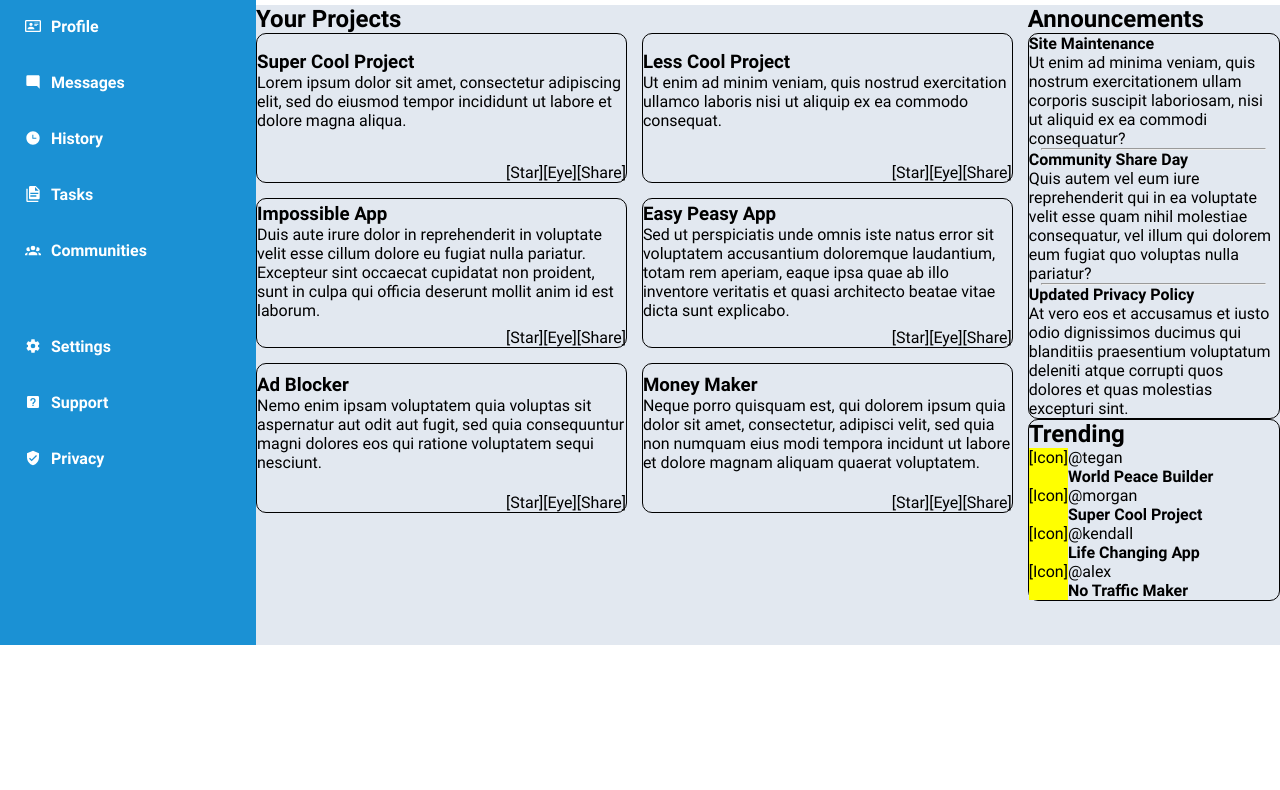
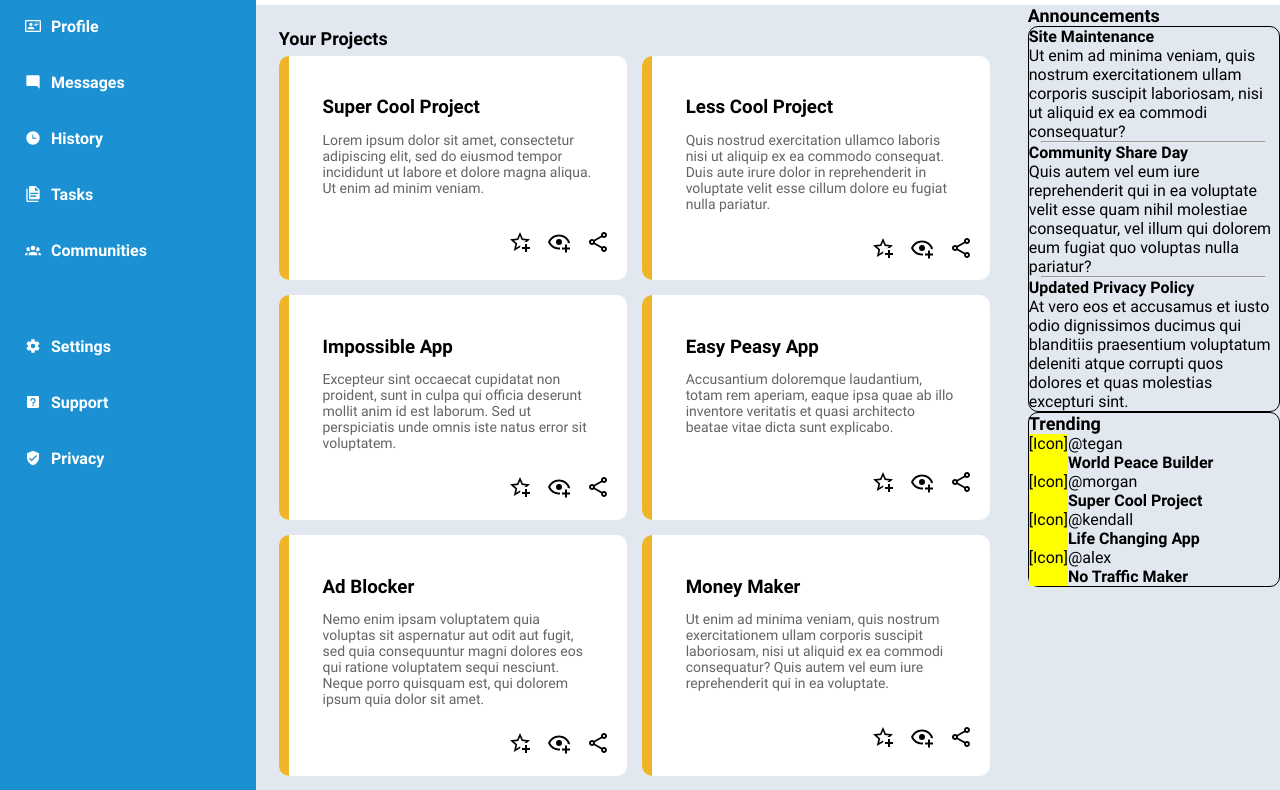
Before and after one commit to reneexie01/odin-admin-dashboard, a plain HTML site: page index.html in a window 1280 px wide. Shown: the part 155-945 px from the top of the page. Before the commit the page ends 800 px from the top, so only its background shows below. Drawn offline with Linux system fonts and the light colour scheme.

Commit message:
Updated styles for cards

```diff
--- a/index.html
+++ b/index.html
@@ -12,28 +12,28 @@
             <div class="dashboard"><img src="/icons/view-dashboard.svg" alt="dashboard-icon" class="dashboard-icon"><h1>Dashboard</h1></div>
             <div class="sidebar-navigation">
                 <div class="spacer"></div>
-                <div><img src="/icons/home.svg" alt="home-icon" class="dashboard-icon"><a href="#">Home</a></div>
-                <div><img src="/icons/card-account-details-outline.svg" alt="profile-icon" class="dashboard-icon"><a href="#">Profile</a></div>
-                <div><img src="/icons/message-reply.svg" alt="message-reply" class="dashboard-icon"><a href="#">Messages</a></div>
-                <div><img src="/icons/clock-time-three.svg" alt="history-icon" class="dashboard-icon"><a href="#">History</a></div>
-                <div><img src="/icons/file-document-multiple.svg" alt="tasks-icon" class="dashboard-icon"><a href="#">Tasks</a></div>
-                <div><img src="/icons/account-group.svg" alt="communities-icon" class="dashboard-icon"><a href="#">Communities</a></div>
+                <div><img src="icons/home.svg" alt="home-icon" class="dashboard-icon"><a href="#">Home</a></div>
+                <div><img src="icons/card-account-details-outline.svg" alt="profile-icon" class="dashboard-icon"><a href="#">Profile</a></div>
+                <div><img src="icons/message-reply.svg" alt="message-reply" class="dashboard-icon"><a href="#">Messages</a></div>
+                <div><img src="icons/clock-time-three.svg" alt="history-icon" class="dashboard-icon"><a href="#">History</a></div>
+                <div><img src="icons/file-document-multiple.svg" alt="tasks-icon" class="dashboard-icon"><a href="#">Tasks</a></div>
+                <div><img src="icons/account-group.svg" alt="communities-icon" class="dashboard-icon"><a href="#">Communities</a></div>
                 <div class="spacer"></div>
-                <div><img src="/icons/cog.svg" alt="settings-icon" class="dashboard-icon"><a href="#">Settings</a></div>
-                <div><img src="/icons/help-box.svg" alt="support-icon" class="dashboard-icon"><a href="#">Support</a></div>
-                <div><img src="/icons/shield-check.svg" alt="privacy-icon" class="dashboard-icon"><a href="#">Privacy</a></div>
+                <div><img src="icons/cog.svg" alt="settings-icon" class="dashboard-icon"><a href="#">Settings</a></div>
+                <div><img src="icons/help-box.svg" alt="support-icon" class="dashboard-icon"><a href="#">Support</a></div>
+                <div><img src="icons/shield-check.svg" alt="privacy-icon" class="dashboard-icon"><a href="#">Privacy</a></div>
             </div>
         </div>
         <div class="header">
             <div class="top-header">
                 <div class="user-search">
-                    <button><img src="/icons/magnify.svg" alt="search-icon" class="header-icon"></button>
+                    <button><img src="icons/magnify.svg" alt="search-icon" class="header-icon"></button>
                     <form action="">
                         <input type="text">
                     </form>
                 </div>
                 <div class="user-navigation">
-                    <div><img src="/icons/bell-ring-outline.svg" alt="alert-icon" class="header-icon"></div>
+                    <div><img src="icons/bell-ring-outline.svg" alt="alert-icon" class="header-icon"></div>
                     <div class="user-icon">[Icon]</div>
                     <div class="user-name">Morgan Oakley</div>
                 </div>
@@ -56,57 +56,75 @@
                 <h2 class="heading">Your Projects</h2>
                 <div class="items">
                     <div class="card">
+                        <div class="yellow-line"></div>
+                        <div class="card-text">
                             <h3 class="title">Super Cool Project</h3>
-                        <div class="body">Lorem ipsum dolor sit amet, consectetur adipiscing elit, sed do eiusmod tempor incididunt ut labore et dolore magna aliqua.</div>
+                            <div class="body">Lorem ipsum dolor sit amet, consectetur adipiscing elit, sed do eiusmod tempor incididunt ut labore et dolore magna aliqua. Ut enim ad minim veniam.</div>
+                        </div>
                         <div class="social-icons">
-                            <div>[Star]</div>
-                            <div>[Eye]</div>
-                            <div>[Share]</div>
+                            <div><img src="icons/star-plus-outline.svg" alt="star-icon" class="card-icons"></div>
+                            <div><img src="icons/eye-plus-outline.svg" alt="eye-icon" class="card-icons"></div>
+                            <div><img src="icons/share-variant-outline.svg" alt="share-icon" class="card-icons"></div>
                         </div>
                     </div>
                     <div class="card">
+                        <div class="yellow-line"></div>
+                        <div class="card-text">
                             <h3 class="title">Less Cool Project</h3>
-                        <div class="body">Ut enim ad minim veniam, quis nostrud exercitation ullamco laboris nisi ut aliquip ex ea commodo consequat.</div>
+                            <div class="body">Quis nostrud exercitation ullamco laboris nisi ut aliquip ex ea commodo consequat. Duis aute irure dolor in reprehenderit in voluptate velit esse cillum dolore eu fugiat nulla pariatur.</div>
+                        </div>
                         <div class="social-icons">
-                            <div>[Star]</div>
-                            <div>[Eye]</div>
-                            <div>[Share]</div>
+                            <div><img src="/icons/star-plus-outline.svg" alt="star-icon" class="card-icons"></div>
+                            <div><img src="/icons/eye-plus-outline.svg" alt="eye-icon" class="card-icons"></div>
+                            <div><img src="/icons/share-variant-outline.svg" alt="share-icon" class="card-icons"></div>
                         </div>
                     </div>
                     <div class="card">
+                        <div class="yellow-line"></div>
+                        <div class="card-text">
                             <h3 class="title">Impossible App</h3>
-                        <div class="body">Duis aute irure dolor in reprehenderit in voluptate velit esse cillum dolore eu fugiat nulla pariatur. Excepteur sint occaecat cupidatat non proident, sunt in culpa qui officia deserunt mollit anim id est laborum.</div>
+                            <div class="body">Excepteur sint occaecat cupidatat non proident, sunt in culpa qui officia deserunt mollit anim id est laborum. Sed ut perspiciatis unde omnis iste natus error sit voluptatem.</div>
+                        </div>
                         <div class="social-icons">
-                            <div>[Star]</div>
-                            <div>[Eye]</div>
-                            <div>[Share]</div>
+                            <div><img src="/icons/star-plus-outline.svg" alt="star-icon" class="card-icons"></div>
+                            <div><img src="/icons/eye-plus-outline.svg" alt="eye-icon" class="card-icons"></div>
+                            <div><img src="/icons/share-variant-outline.svg" alt="share-icon" class="card-icons"></div>
                         </div>
                     </div>
                     <div class="card">
+                        <div class="yellow-line"></div>
+                        <div class="card-text">
                             <h3 class="title">Easy Peasy App</h3>
-                        <div class="body">Sed ut perspiciatis unde omnis iste natus error sit voluptatem accusantium doloremque laudantium, totam rem aperiam, eaque ipsa quae ab illo inventore veritatis et quasi architecto beatae vitae dicta sunt explicabo.</div>
+                            <div class="body">Accusantium doloremque laudantium, totam rem aperiam, eaque ipsa quae ab illo inventore veritatis et quasi architecto beatae vitae dicta sunt explicabo.</div>
+                        </div>
                         <div class="social-icons">
-                            <div>[Star]</div>
-                            <div>[Eye]</div>
-                            <div>[Share]</div>
+                            <div><img src="/icons/star-plus-outline.svg" alt="star-icon" class="card-icons"></div>
+                            <div><img src="/icons/eye-plus-outline.svg" alt="eye-icon" class="card-icons"></div>
+                            <div><img src="/icons/share-variant-outline.svg" alt="share-icon" class="card-icons"></div>
                         </div>
                     </div>
                     <div class="card">
+                        <div class="yellow-line"></div>
+                        <div class="card-text">
                             <h3 class="title">Ad Blocker</h3>
-                        <div class="body">Nemo enim ipsam voluptatem quia voluptas sit aspernatur aut odit aut fugit, sed quia consequuntur magni dolores eos qui ratione voluptatem sequi nesciunt.</div>
+                            <div class="body">Nemo enim ipsam voluptatem quia voluptas sit aspernatur aut odit aut fugit, sed quia consequuntur magni dolores eos qui ratione voluptatem sequi nesciunt. Neque porro quisquam est, qui dolorem ipsum quia dolor sit amet.</div>
+                        </div>
                         <div class="social-icons">
-                            <div>[Star]</div>
-                            <div>[Eye]</div>
-                            <div>[Share]</div>
+                            <div><img src="/icons/star-plus-outline.svg" alt="star-icon" class="card-icons"></div>
+                            <div><img src="/icons/eye-plus-outline.svg" alt="eye-icon" class="card-icons"></div>
+                            <div><img src="/icons/share-variant-outline.svg" alt="share-icon" class="card-icons"></div>
                         </div>
                     </div>
                     <div class="card">
+                        <div class="yellow-line"></div>
+                        <div class="card-text">
                             <h3 class="title">Money Maker</h3>
-                        <div class="body">Neque porro quisquam est, qui dolorem ipsum quia dolor sit amet, consectetur, adipisci velit, sed quia non numquam eius modi tempora incidunt ut labore et dolore magnam aliquam quaerat voluptatem.</div>
+                            <div class="body">Ut enim ad minima veniam, quis nostrum exercitationem ullam corporis suscipit laboriosam, nisi ut aliquid ex ea commodi consequatur? Quis autem vel eum iure reprehenderit qui in ea voluptate.</div>
+                        </div>
                         <div class="social-icons">
-                            <div>[Star]</div>
-                            <div>[Eye]</div>
-                            <div>[Share]</div>
+                            <div><img src="/icons/star-plus-outline.svg" alt="star-icon" class="card-icons"></div>
+                            <div><img src="/icons/eye-plus-outline.svg" alt="eye-icon" class="card-icons"></div>
+                            <div><img src="/icons/share-variant-outline.svg" alt="share-icon" class="card-icons"></div>
                         </div>
                     </div>
                 </div>
--- a/styles.css
+++ b/styles.css
@@ -22,6 +22,10 @@ h1 {
     font-size: 24px;
 }
 
+h2 {
+    font-size: 18px;
+}
+
 .container {
     display: grid;
     grid-template-columns: 1fr 4fr;
@@ -29,8 +33,7 @@ h1 {
 
 .sidebar {
     width: 20vw;
-    max-width: 300px;
-    height: 100vh;
+    height: 100%;
     background-color: #1b91d4;
     color: white;
     grid-row: 1 / 3;
@@ -75,6 +78,7 @@ h1 {
     grid-column: 2 / -1;
     grid-row: 1 / 2;
     display: grid;
+    padding: 1% 3%;
 }
 
 .top-header {
@@ -95,7 +99,6 @@ h1 {
 .user-search {
     display: grid;
     grid-template-columns: auto 1fr;
-    padding-left: 3%;
 }
 
 .user-search input {
@@ -167,7 +170,7 @@ h1 {
 
 .main-content {
     width: 80vw;
-    height: 80vh;
+    height: 100%;
     background-color: #E2E8F0;
     grid-column: 2 / -1;
     grid-row: 2 / 3;
@@ -176,29 +179,58 @@ h1 {
     gap: 15px;
 }
 
+.projects {
+    padding: 3%;
+}
+
 .projects .items {
     display: grid;
     grid-template-columns: 1fr 1fr;
     gap: 15px;
+    padding-top: 1%;
 }
 
 .projects .card {
-    border: 1px solid black;
     border-radius: 10px;
     display: grid;
-    grid-template-rows: repeat(3, auto);
-    min-height: 150px;
+    grid-template-rows: repeat(2, auto);
+    grid-template-columns: auto 1fr;
+    min-height: 200px;
+    background-color: white;
 }
 
-.projects .title {
-    align-content: end;
+.yellow-line {
+    background-color: #F0B429;
+    grid-column: 1 / 2;
+    grid-row: 1 / 4;
+    width: 10px;
+    border-radius: 10px 0px 0px 10px;
+}
+
+.card-text {
+    padding-top: 10%;
+}
+
+.projects .title, .projects .body {
+    padding: 2% 10%;
+}
+
+.projects .body {
+    font-size: 14px;
+    color: #636363;
 }
 
 .projects .social-icons {
     display: grid;
     grid-template-columns: repeat(3, auto);
-    align-items: end;
+    align-content: end;
     justify-content: end;
+    gap: 15px;
+    padding: 5%;
+}
+
+.card-icons {
+    width: 1.5rem;
 }
 
 .announcements .items {
```
Also changed, not shown: icons/eye-plus-outline.svg (added), icons/share-variant-outline.svg (added), icons/star-plus-outline.svg (added). Lines whose indentation alone changed are shown as unchanged.
